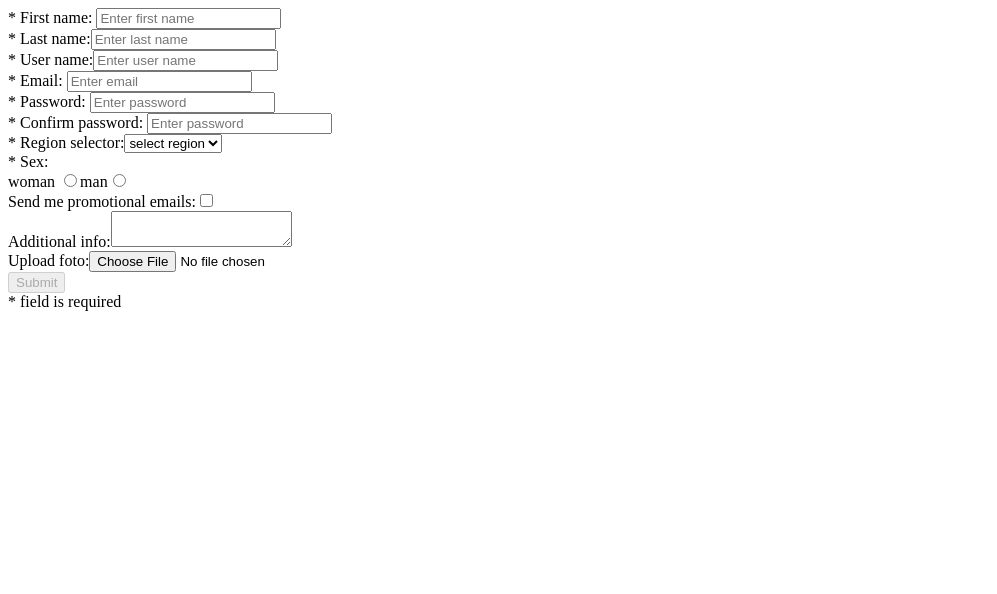
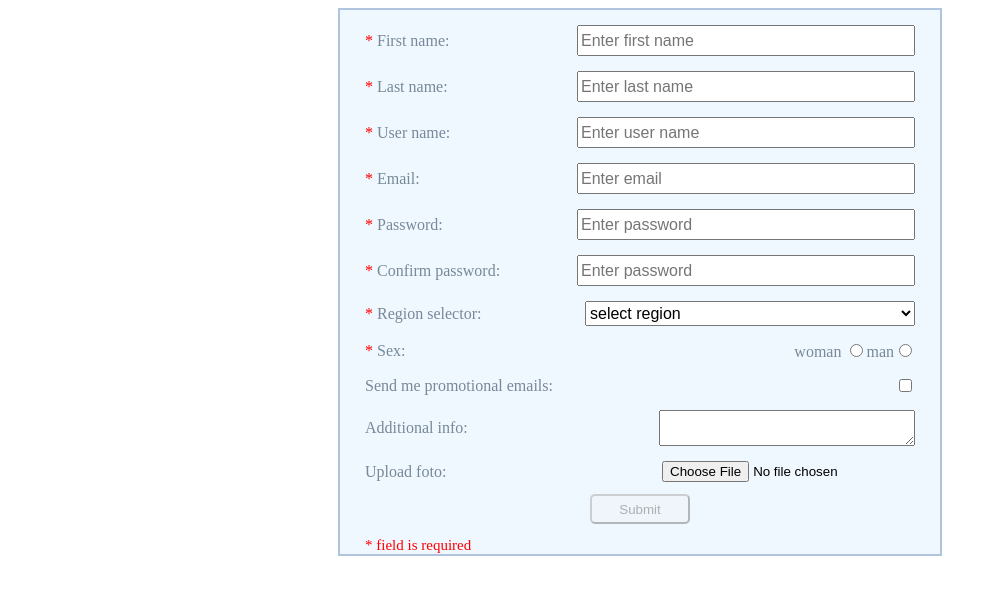
Before and after one commit to TrubetskaiaInna/Homework9, a React (Create React App) app: page / in a window 1280 px wide. Shown: the top 594 px of the page, without its empty margins (0-997 px from the left). Built offline with nearby package versions, Linux system fonts and the light colour scheme.

Commit message:
added styles

```diff
--- a/src/components/FormComponent/FormComponent.sass
+++ b/src/components/FormComponent/FormComponent.sass
@@ -0,0 +1,45 @@
+body
+  display: flex
+  justify-content: center
+  .wrapperForm
+    display: flex
+    justify-content: center
+    width: 600px
+    border: 2px solid lightsteelblue
+    background-color: aliceblue
+    .infoUser
+      font-size: 15px
+      color: red
+    .wrapperButton
+      display: flex
+      width: 500px
+      justify-content: center
+      margin: 12px auto
+      .button
+        width: 100px
+        height: 30px
+        border-radius: 5px
+        outline: none
+    .firstName, .lastName, .userName, .email, .password, .confirmPassword,
+    .region, .sex, .emails, .info,.foto
+      display: flex
+      width: 550px
+      justify-content: space-between
+      flex-wrap: wrap
+      align-items: center
+      margin-top: 15px
+      .inputInfo
+        width: 250px
+        height: 30px
+        font-size: 16px
+        outline: none
+      .inputFirstName, .inputLastName, .inputUserName, .inputEmail, .inputPassword,
+      .inputConfirmPassword, .select
+        width: 330px
+        height: 25px
+        font-size: 16px
+        outline: none
+      span
+        color: lightslategray
+        .important
+          color: red
```
